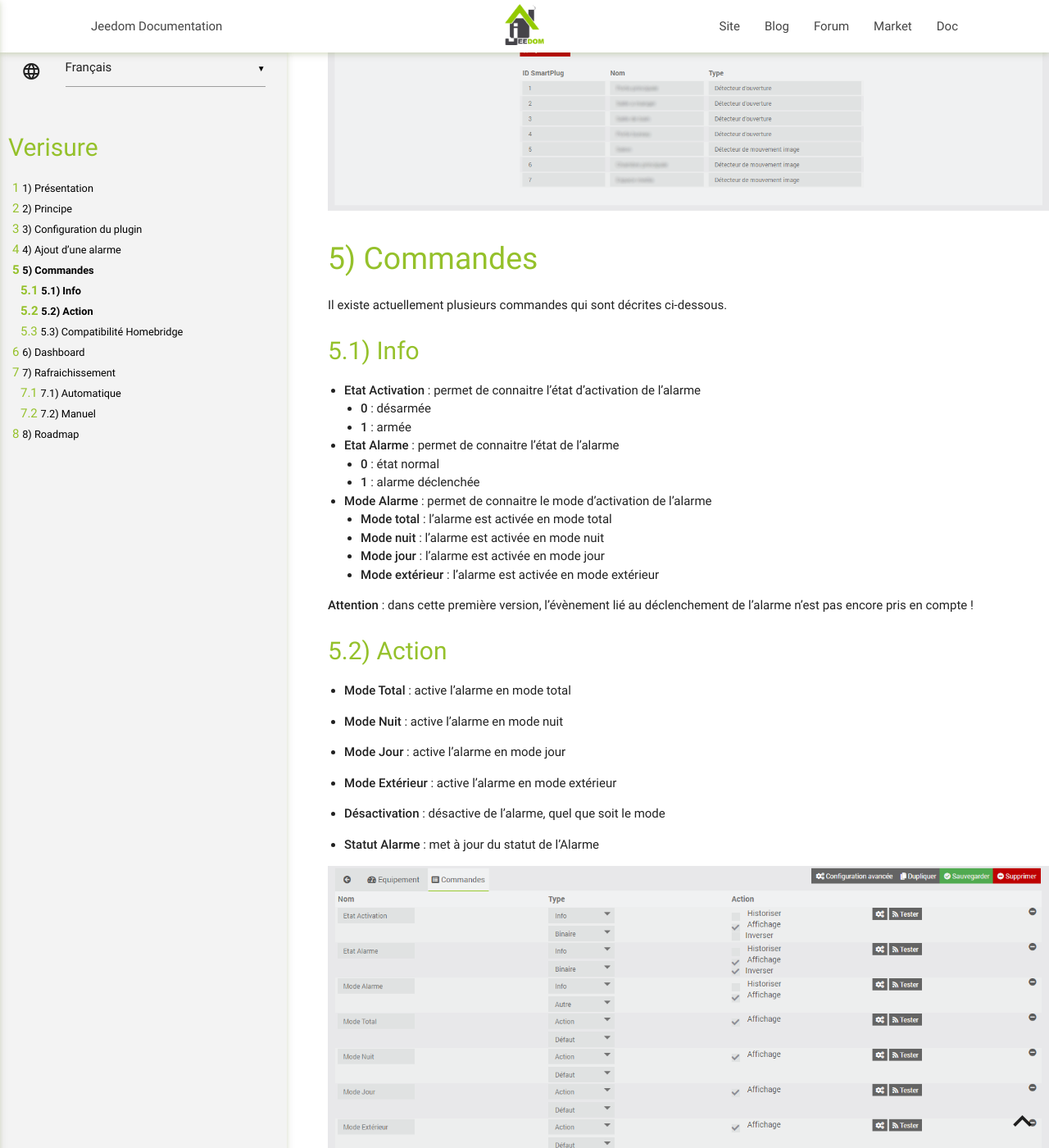
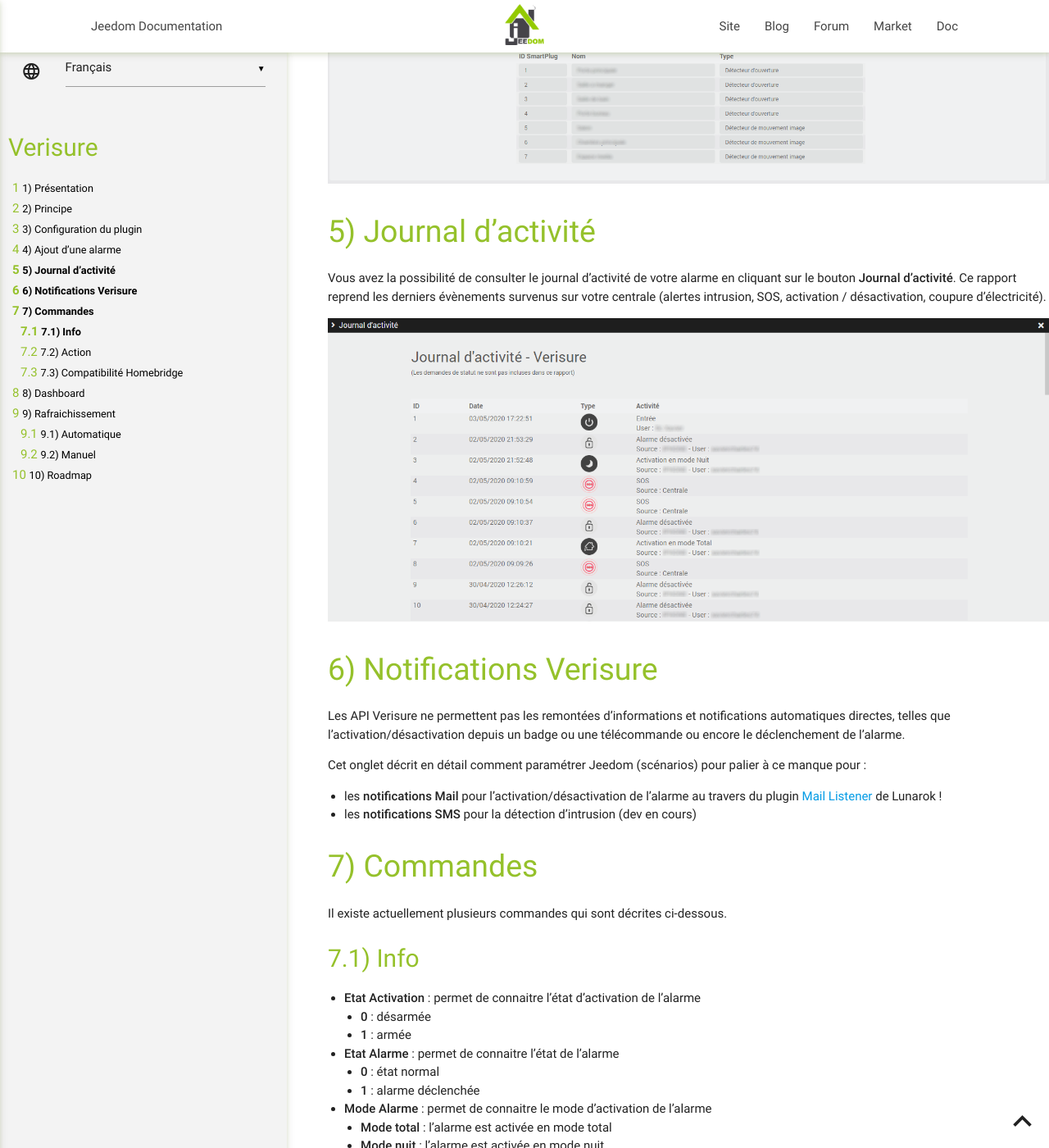
Before and after one commit to Xav-74/verisure, a Jekyll site: the page built from docs/fr_FR/index.md, in a window 1280 px wide and 1400 px high, scrolled down 3034 px. Shown: the whole window at 82% size. Built offline with Jekyll 4.4.1, drawn with Linux system fonts in a browser that asks for light colours; our own code applies the rules of GitHub Pages for plain Markdown files; some of the changed text lies outside the part shown.

Commit message:
Update Docs

```diff
--- a/docs/fr_FR/index.md
+++ b/docs/fr_FR/index.md
@@ -75,6 +75,23 @@ Il vous suffit ensuite de cliquer sur le bouton **Synchroniser** pour récupére
 ![Equipement](../assets/images/Eqpt_verisure.png)
 
 
+# Journal d'activité
+
+Vous avez la possibilité de consulter le journal d'activité de votre alarme en cliquant sur le bouton **Journal d'activité**. Ce rapport reprend les derniers évènements survenus sur votre centrale (alertes intrusion, SOS, activation / désactivation, coupure d'électricité).
+
+
+![Journal](../assets/images/journal_verisure.png)
+
+
+# Notifications Verisure
+
+Les API Verisure ne permettent pas les remontées d'informations et notifications automatiques directes, telles que l'activation/désactivation depuis un badge ou une télécommande ou encore le déclenchement de l'alarme.
+
+Cet onglet décrit en détail comment paramétrer Jeedom (scénarios) pour palier à ce manque pour :
+-   les **notifications Mail** pour l'activation/désactivation de l'alarme au travers du plugin [Mail Listener](https://www.jeedom.com/market/index.php?v=d&p=market&author=Lunarok&&name=maillistener) de Lunarok !
+-   les **notifications SMS** pour la détection d'intrusion (dev en cours)
+
+
 # Commandes
 
 Il existe actuellement plusieurs commandes qui sont décrites ci-dessous.
@@ -111,7 +128,7 @@ Il existe actuellement plusieurs commandes qui sont décrites ci-dessous.
 
 -   **Désactivation** : désactive de l'alarme, quel que soit le mode
 
--   **Statut Alarme** : met à jour du statut de l'Alarme
+-   **Rafraichir** : met à jour du statut de l'Alarme
 
 
 ![Commandes](../assets/images/Command_verisure.png)
@@ -163,7 +180,7 @@ Un CRON est automatiquement créé sur base de 30 min comme indiqué dans la con
 
 ## Manuel
 
-Vous pouvez à tout moment utiliser la commande **Statut Alarme** afin de rafraichir le statut de l'alarme.
+Vous pouvez à tout moment utiliser la commande **Rafraichir** afin de rafraichir le statut de l'alarme.
 
 
 # Roadmap
@@ -172,9 +189,8 @@ Ce plugin évoluera au fil du temps en fonction de vos demandes et des possibili
 
 Les prochaines versions verront arriver les features suivantes :
 
--   Gestion du déclenchement de l'alarme (sur utilisation de reception d'e-mail ?)
+-   Gestion du déclenchement de l'alarme (sur utilisation de reception d'un SMS ?)
 -   Récupération des photos des détecteurs de mouvement image
--   Récupération du journal des évènements liés à votre alarme
 
 > **Tip**
 >
```
Also changed, not shown: other parts of docs/fr_FR/index.md (+1 -1 lines), docs/fr_FR/changelog.md (+7 -0 lines), docs/assets/images/Command_verisure.png, docs/assets/images/Dashboard_verisure.png, docs/assets/images/Eqpt_verisure.png, docs/assets/images/journal_verisure.png (added).
